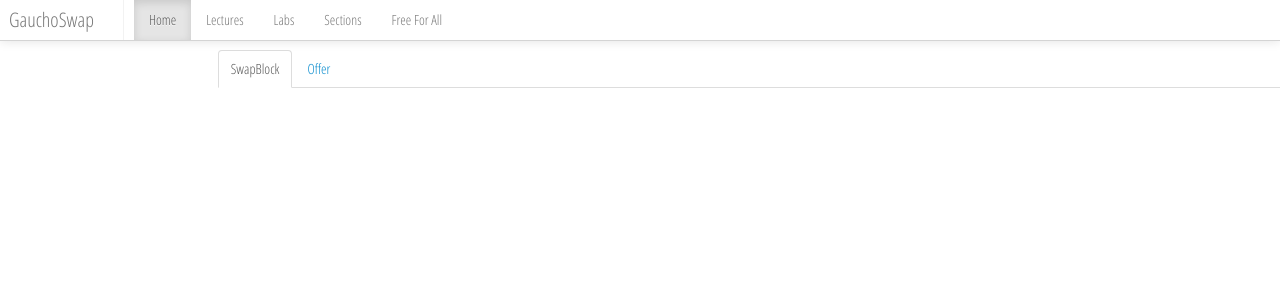
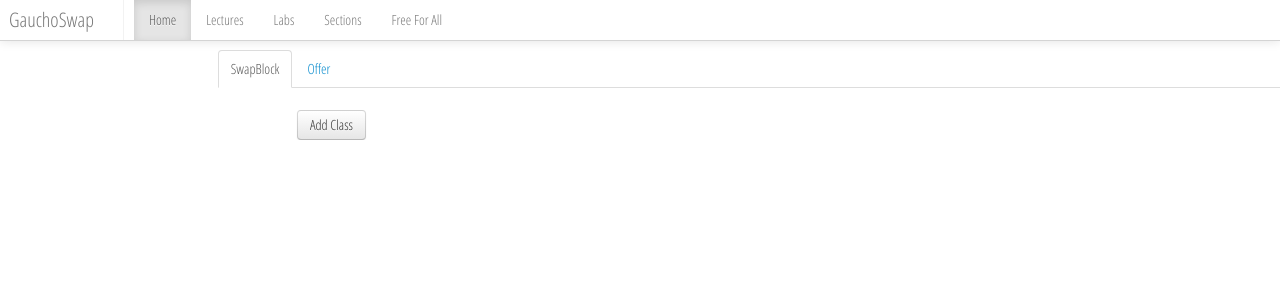
Before and after one commit to Roasbeef/GauchoSwap, a Flask app: template gauchoswap/templates/user.html in a window 1280 px wide. Shown: the top 301 px of the page. Run offline with Flask 2, Linux system fonts and the light colour scheme; the template is opened without the code that fills it, so the values that code supplies are empty; some libraries are stand-ins or nearby versions.

Commit message:
profile with added 'add class' button

```diff
--- a/gauchoswap/templates/user.html
+++ b/gauchoswap/templates/user.html
@@ -14,9 +14,58 @@
       <li><a href="#Offer" data-toggle="tab">Offer</a></li>
     </ul>
     <div class="tab-content">
-      <div class="tab-pane active" id="SwapBlock"></div>
-      <div class="tab-pane" id="Offer"></div>
+      <div class="tab-pane active" id="SwapBlock">
+	<div class="row-fluid">
+          <div class="span2">
+            <div id="classButton">
+              <a href="#myModal" role="button" class="btn" data-toggle="modal">Add Class</a>
+            </div>
+            <div id="myModal" class="modal hide fade" tabindex="-1" role="dialog" aria-labelledby="myModalLabel" aria-hidden="true">
+              <div class="modal-header">
+		<button type="button" class="close" data-dismiss="modal" aria-hidden="true">×</button>
+		<h3 id="myModalLabel">Choose Classes</h3>
+              </div>
+              <div id="myModalBody" class="modal-body">
+
+		<div class="classSelect">
+                  <div id="selectClassButtons" class="btn-group" data-toggle="buttons-radio">
+                    <button type="button" class="btn btn-primary class_button">Lecture</button>
+                    <button type="button" class="btn btn-primary class_button">Lab</button>
+                    <button type="button" class="btn btn-primary class_button">Section</button>
+                  </div>
+
+                  <select id="departmentList">
+                    {% for abrv, department in departments %}
+                    <option value="{{ department }}">{{ abrv }}: {{ department }}</option>
+                    {% endfor %}
+                  </select>
+		</div>
+              </div>
+              <div class="modal-footer">
+		<button class="btn" data-dismiss="modal" aria-hidden="true">Close</button>
+		<button class="btn btn-primary">Save changes</button>
+              </div>
+            </div>
+
+          </div>
+
+	</div>
+      </div>
     </div>
+    <div class="tab-pane" id="Offer"></div>
   </div>
 </div>
 {% endblock %}
+
+{% block script %}
+    <script type=text/javascript>
+
+            $("#departmentList").on( "change", function( event ) {
+                alert($("#departmentList").val());
+            });
+
+            $(".class_button").on( "click", function( event ) {
+                alert($(this).text());
+            });
+    </script>
+{% endblock %}
```
